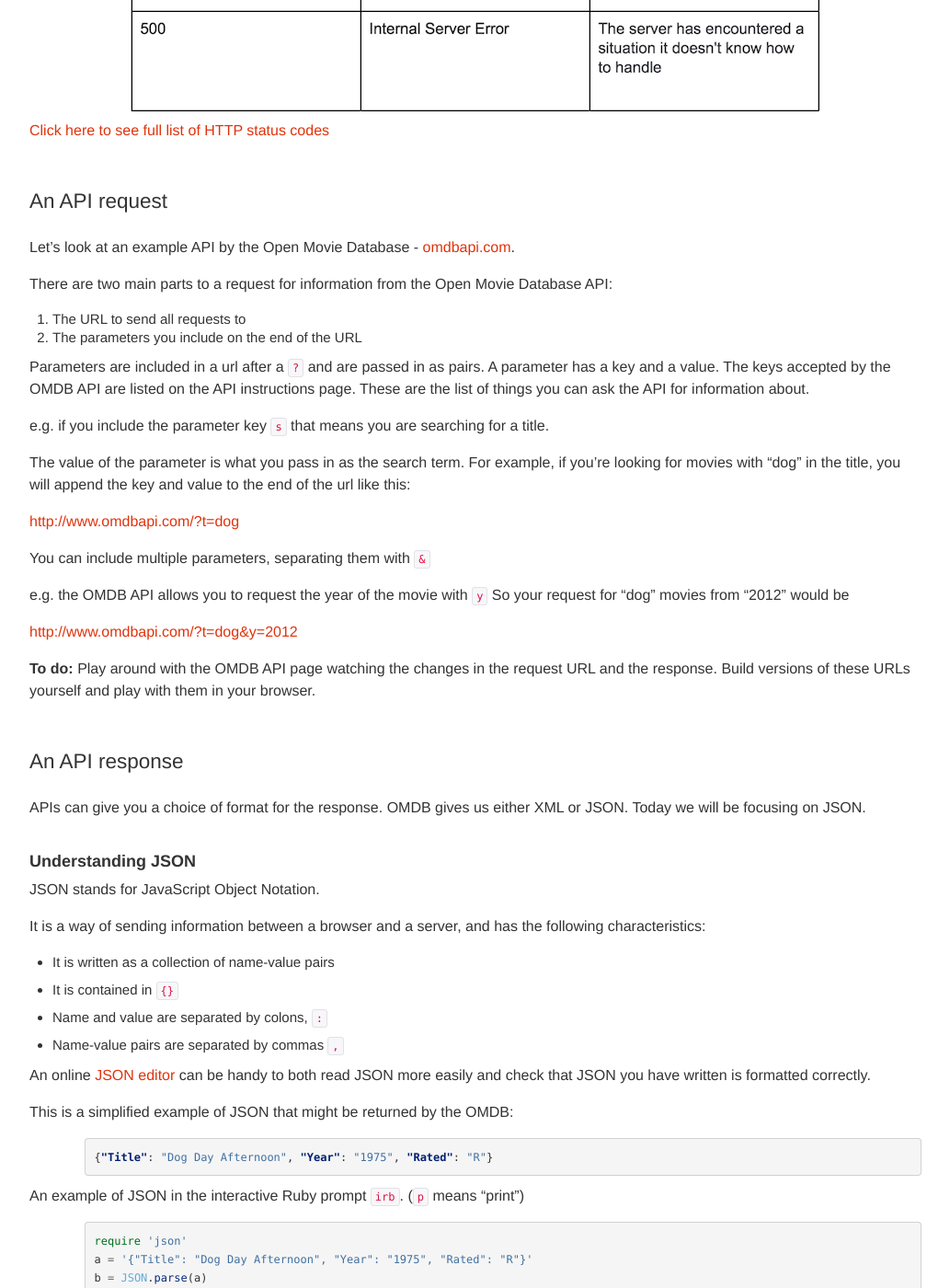
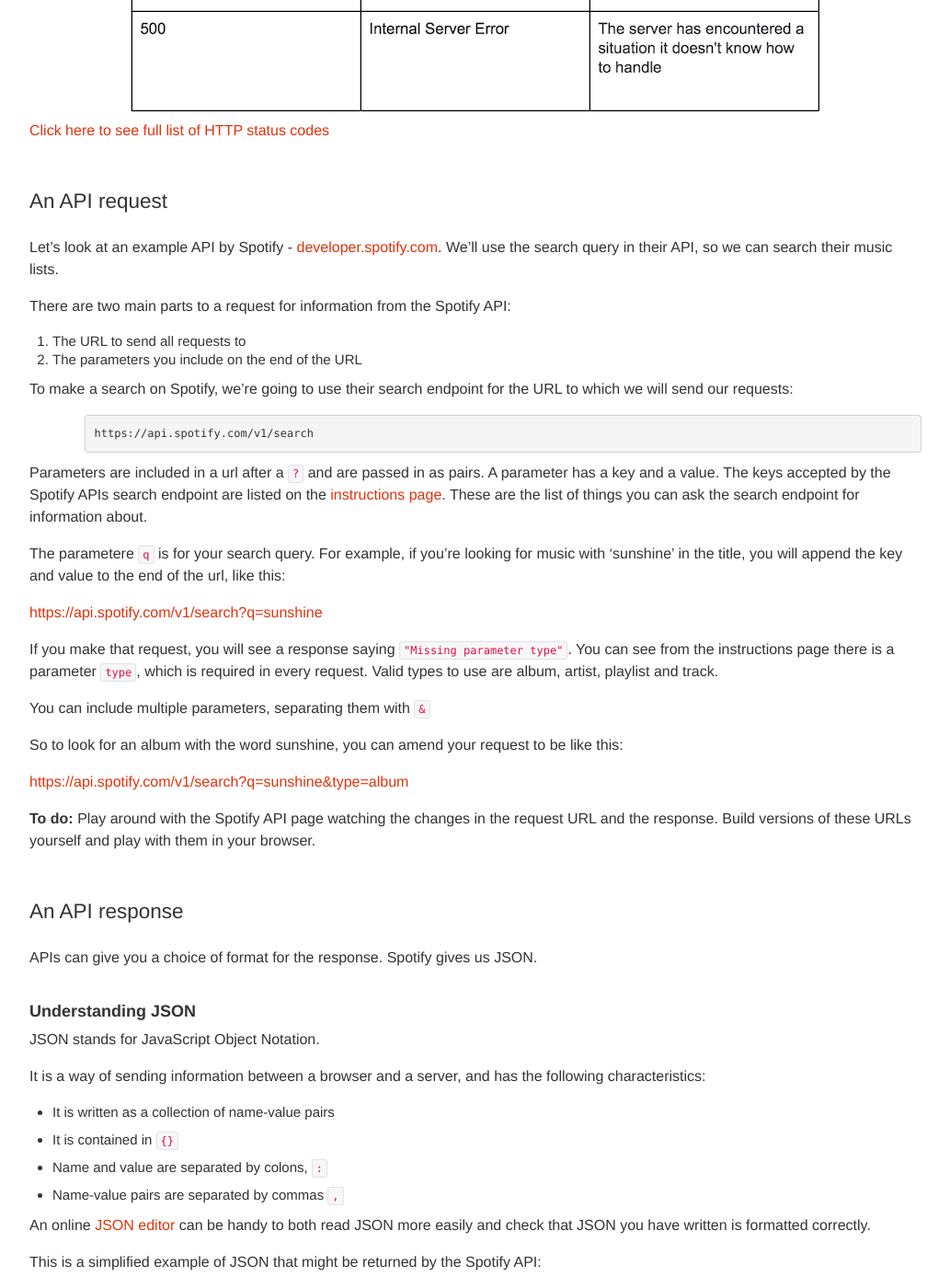
Before and after one commit to tracymu/api-tutorial, a Jekyll site: the page built from index.md, in a window 1280 px wide and 1400 px high, scrolled down 1375 px. Shown: the whole window at 92% size, without its empty margins (53-1086 px from the left). Built offline with Jekyll 4.4.1, drawn with Linux system fonts in a browser that asks for light colours; nearby versions of some CDN libraries; some of the changed text lies outside the part shown.

Commit message:
Update to use spotify

````diff
--- a/index.md
+++ b/index.md
@@ -23,34 +23,38 @@ Your website will request information from an API using HTTP in much the same wa
 
 ### An API request
 
-Let's look at an example API by the Open Movie Database - [omdbapi.com](omdbapi.com).
+Let's look at an example API by Spotify - [developer.spotify.com](https://developer.spotify.com/). We'll use the search query in their API, so we can search their music lists.
 
-There are two main parts to a request for information from the Open Movie Database API:
+There are two main parts to a request for information from the Spotify API:
 
 1. The URL to send all requests to
 2. The parameters you include on the end of the URL
 
-Parameters are included in a url after a `?` and are passed in as pairs. A parameter has a key and a value. The keys accepted by the OMDB API are listed on the API instructions page. These are the list of things you can ask the API for information about.
+To make a search on Spotify, we're going to use their search endpoint for the URL to which we will send our requests:
+```
+https://api.spotify.com/v1/search
+```
+Parameters are included in a url after a `?` and are passed in as pairs. A parameter has a key and a value. The keys accepted by the Spotify APIs search endpoint are listed on the  [instructions page](https://developer.spotify.com/web-api/search-item/). These are the list of things you can ask the search endpoint for information about.
 
-e.g. if you include the parameter key `s` that means you are searching for a title.
+The parametere `q` is for your search query. For example, if you're looking for music with 'sunshine' in the title, you will append the key and value to the end of the url, like this:
 
-The value of the parameter is what you pass in as the search term. For example, if you're looking for movies with "dog" in the title, you will append the key and value to the end of the url like this:
+[https://api.spotify.com/v1/search?q=sunshine](https://api.spotify.com/v1/search?q=sunshine)
 
-[http://www.omdbapi.com/?t=dog](http://www.omdbapi.com/?t=dog)
+If you make that request, you will see a response saying `"Missing parameter type"`.
+You can see from the instructions page there is a parameter `type`, which is required in every request. Valid types to use are album, artist, playlist and track.
 
 You can include multiple parameters, separating them with `&`
 
-e.g. the OMDB API allows you to request the year of the movie with `y`
-So your request for "dog" movies from "2012" would be
+So to look for an album with the word sunshine, you can amend your request to be like this:
 
-[http://www.omdbapi.com/?t=dog&y=2012](http://www.omdbapi.com/?t=dog&y=2012)
+[https://api.spotify.com/v1/search?q=sunshine&type=album](https://api.spotify.com/v1/search?q=sunshine&type=album)
 
 
-**To do:** Play around with the OMDB API page watching the changes in the request URL and the response. Build versions of these URLs yourself and play with them in your browser.
+**To do:** Play around with the Spotify API page watching the changes in the request URL and the response. Build versions of these URLs yourself and play with them in your browser.
 
 ### An API response
 
-APIs can give you a choice of format for the response. OMDB gives us either XML or JSON. Today we will be focusing on JSON.
+APIs can give you a choice of format for the response. Spotify gives us JSON.
 
 #### Understanding JSON
 
@@ -65,49 +69,61 @@ It is a way of sending information between a browser and a server, and has the f
 
 An online [JSON editor](http://www.jsoneditoronline.org/) can be handy to both read JSON more easily and check that JSON you have written is formatted correctly.
 
-This is a simplified example of JSON that might be returned by the OMDB:
+This is a simplified example of JSON that might be returned by the Spotify API:
 
 ```json
-{"Title": "Dog Day Afternoon", "Year": "1975", "Rated": "R"}
+{
+  "name": "Sunshine & Whiskey",
+  "artists": [
+    {
+      "name": "Frankie Ballard"
+    }
+  ]
+}
 ```
 
 An example of JSON in the interactive Ruby prompt `irb`. (`p` means "print")
 
 ```ruby
 require 'json'
-a = '{"Title": "Dog Day Afternoon", "Year": "1975", "Rated": "R"}'
+a = '{"album_type":"album", "name": "Sunshine & Whiskey", "artists":[{"name": "Frankie Ballard"}]}'
 b = JSON.parse(a)
 p b
-p b["Title"]
-p b["Year"]
+p b["name"]
+p b["artists"]
+p b["artists"][0]["name"]
 ```
 
 Output:
 
 ```ruby
-{"Title"=>"Dog Day Afternoon", "Year"=>"1975", "Rated"=>"R"}
-"Dog Day Afternoon"
-"1975"
+{"album_type"=>"album", "name"=>"Sunshine & Whiskey", "artists"=>[{"name"=>"Frankie Ballard"}]}
+
+"Sunshine & Whiskey"
+
+[{"name"=>"Frankie Ballard"}]
+
+"Frankie Ballard"
 ```
+Note that the value of 'artists' is a list, which could contain more than one artist. To refamiliarise yourself with arrays in ruby, check out the [documentation](https://ruby-doc.org/core-1.9.3/Array.html).
 
 ### Checkpoint
 
 - Which of these is JSON?
 
   ```plain
-  {"Title": "Dog Day Afternoon", "Year": "1975", "Rated": "R"}
+{"album_type":"album", "name": "Sunshine & Whiskey", "artists":[{"name": "Frankie Ballard"}]}
   ```
 
   or
 
   ```plain
-  {"Title"=>"Dog Day Afternoon", "Year"=>"1975", "Rated"=>"R"}
+{"album_type"=>"album", "name"=>"Sunshine & Whiskey", "artists"=>[{"name"=>"Frankie Ballard"}]}
   ```
 
 - In the Ruby code example above, what is the type of the variable `a`? What is the type of the variable `b`? (You can check your answer by entering `a.class` or `b.class` into `irb`.)
 - Why do we have two versions of the same data?
 - If you guessed wrong or didn't know, ask the person next to you or an instructor.
-
 
 ## Let's build something using an API
 
@@ -125,7 +141,7 @@ cd projects
 2. Inside that directory make a new rails project.
 
 ```
-rails new movies
+rails new music
 ```
 
 Its output will look something like this:
@@ -158,7 +174,7 @@ Use `bundle show [gemname]` to see where a bundled gem is installed.
 3. Run your new project.
 
 ```
-cd movies
+cd music
 rails s
 ```
 
@@ -187,44 +203,44 @@ You should see this image:
 
 ### Add functionality specific to this app
 
-To write some methods for searching and displaying movies, we will need a controller, let's call it the movies controller.
+To write some methods for searching and displaying music, we will need a controller, let's call it the music controller.
 
 There are two actions we want to have this controller do
 
-- search for movies and
-- show movies,
+- search for songs and
+- show songs,
 
 so let's include those names in the generate command so that those methods will be created for us.
 
-(It's easiest to leave your Rails server running and open a new Terminal or Command Prompt window to run this command. Just make sure you're in the directory where your rails server is. You might have to `cd projects/movies`)
+(It's easiest to leave your Rails server running and open a new Terminal or Command Prompt window to run this command. Just make sure you're in the directory where your rails server is. You might have to `cd projects/music`)
 
 ```
-rails generate controller movies search
+rails generate controller songs search
 ```
 
-This means "Hey Rails, make a new controller called movies with a method called search".
+This means "Hey Rails, make a new controller called songs with a method called search".
 
 Output:
 
 ```
-      create  app/controllers/movies_controller.rb
-       route  get 'movies/search'
+      create  app/controllers/songs_controller.rb
+       route  get 'songs/search'
       invoke  erb
-      create    app/views/movies
-      create    app/views/movies/search.html.erb
+      create    app/views/songs
+      create    app/views/songs/search.html.erb
       invoke  test_unit
-      create    test/controllers/movies_controller_test.rb
+      create    test/controllers/songs_controller_test.rb
       invoke  helper
-      create    app/helpers/movies_helper.rb
+      create    app/helpers/songs_helper.rb
       invoke    test_unit
       invoke  assets
       invoke    coffee
-      create      app/assets/javascripts/movies.coffee
+      create      app/assets/javascripts/songs.coffee
       invoke    scss
-      create      app/assets/stylesheets/movies.scss
+      create      app/assets/stylesheets/songs.scss
 ```
 
-We only really care about `search.html.erb` and `movies_controller.rb` in this tutorial. You can ignore the rest.
+We only really care about `search.html.erb` and `songs_controller.rb` in this tutorial. You can ignore the rest.
 
 Have a look to see what additional files have been added to your app by this command.
 
@@ -232,7 +248,7 @@ If you look in the `config/routes.rb` file, you will see it has also added a rou
 
 ```ruby
 Rails.application.routes.draw do
-  get 'movies/search'
+  get 'songs/search'
 
   # For details on the DSL available within this file, see http://guides.rubyonrails.org/routing.html
 end
@@ -240,7 +256,7 @@ end
 
 Run your server, and you can visit those routes:
 
-e.g. [http://localhost:3000/movies/search](http://localhost:3000/movies/search)
+e.g. [http://localhost:3000/songs/search](http://localhost:3000/songs/search)
 
 ![placeholder]({{ site.url }}/images/placeholder.png)
 
@@ -260,9 +276,9 @@ Which makes a simple search box that looks like this:
 
 ![search box]({{ site.url }}/images/search-box.png)
 
-### Make a request to the OMDB API
+### Make a request to the Spotify API
 
-In your movies controller, update the `search` method.
+In your songs controller, update the `search` method.
 
 ```ruby
 def search
@@ -270,7 +286,7 @@ def search
   return unless q.present?
 
   require 'net/http'
-  uri = URI.parse("http://www.omdbapi.com/?" + { s: q }.to_query)
+  uri = URI.parse("http://www.omdbapi.com/?" + { s: q, type: 'track' }.to_query)
   json = Net::HTTP.get(uri)
 end
 ```
@@ -279,10 +295,41 @@ This will save your search term as a variable called `q`, create the URL you wan
 
 The last two steps are the same as what your web browser was doing earlier, except now this Ruby code is behaving like a web browser and saving the page to a variable.
 
-The result comes back looking like it did in the web browser:
+The result comes back as a JSON list of artists and their details:
 
 ```plain
-{"Search":[{"Title":"Dog Day Afternoon","Year":"1975", ... }]}
+{
+  "artists" : {
+    "href" : "https://api.spotify.com/v1/search?query=sunshine&type=artist&offset=0&limit=20",
+    "items" : [ {
+      "external_urls" : {
+        "spotify" : "https://open.spotify.com/artist/0CjWKoS55T7DOt0HJuwF1H"
+      },
+      "followers" : {
+        "href" : null,
+        "total" : 46277
+      },
+      "genres" : [ "gauze pop" ],
+      "href" : "https://api.spotify.com/v1/artists/0CjWKoS55T7DOt0HJuwF1H",
+      "id" : "0CjWKoS55T7DOt0HJuwF1H",
+      "images" : [ {
+        "height" : 640,
+        "url" : "https://i.scdn.co/image/1c8b2d0aca7d482d08b30ab7879f6d8bf9c73c70",
+        "width" : 640
+      }, {
+        "height" : 320,
+        "url" : "https://i.scdn.co/image/ca29df2a6827ec401946ae8eaac16ca1f895f69b",
+        "width" : 320
+      }, {
+        "height" : 160,
+        "url" : "https://i.scdn.co/image/3566a7f24342fd62eb49d1b4a7ac7c3cffd7763d",
+        "width" : 160
+      } ],
+      "name" : "Bipolar Sunshine",
+      "popularity" : 72,
+      "type" : "artist",
+      "uri" : "spotify:artist:0CjWKoS55T7DOt0HJuwF1H"
+    }, ...
 ```
 
 ### Parse the API results
@@ -298,15 +345,17 @@ To do this, we "parse" it. In programming, parsing means interpreting a formatte
 This takes the big JSON-formatted string that the API sent us and turns it into a Ruby data structure we can work with. The Ruby data structure will look like this:
 
 ```ruby
-{"Search"=>[{"Title"=>"Dog Day Afternoon", "Year"=>"1975", ... }, { Title"=>"Alpha Dog", "Year"=>"2006", "imdbID"=>"tt0426883" ... }, ...]
+{"tracks"=>{"href"=>"https://api.spotify.com/v1/search?query=sunshine&type=track&offset=0&limit=20", "items"=>[{"album"=>{"album_type"=>"album", "artists"=>[{"external_urls"=>{"spotify"=>"https://open.spotify.com/artist/0dvKgSdNB2U1gfp6ZcekYi"}, "href"=>"https://api.spotify.com/v1/artists/0dvKgSdNB2U1gfp6ZcekYi", "id"=>"0dvKgSdNB2U1gfp6ZcekYi", "name"=>"Frankie Ballard", "type"=>"artist", "uri"=>"spotify:artist:0dvKgSdNB2U1gfp6ZcekYi"}], "available_markets"=>["AD", "AR", "AT", "AU", "BE", "BG", "BO", "BR", "CA", "CH", "CL", "CO", "CR", "CY", "CZ", "DE", "DK", "DO", "EC", "EE", "ES", "FI", "FR", "GB", "GR", "GT", "HK", "HN", "HU", "ID", "IE", "IS", "IT", "JP", "LT", "LU", "LV", "MC", "MT", "MX", "MY", "NI", "NL", "NO", "NZ", "PA", "PE", "PH", "PL", "PT", "PY", "SE", "SG", "SK", "SV", "TR", "TW", "US", "UY"], "external_urls"=>{"spotify"=>"https://open.spotify.com/album/5VYrfPF3z9311jpQYEWjof"}, "href"=>"https://api.spotify.com/v1/albums/5VYrfPF3z9311jpQYEWjof", "id"=>"5VYrfPF3z9311jpQYEWjof", "images"=>[{"height"=>640, "url"=>"https://i.scdn.co/image/5a0fe5703a608ba905f278afd4b217f0a61418fa", "width"=>640}, {"height"=>300, "url"=>"https://i.scdn.co/image/7451ad190ae45dea04747c37c97e9edd1d8e2f94", "width"=>300}, {"height"=>64, "url"=>"https://i.scdn.co/image/3dd4bb8bf2b8c42e17aaedd964e54e7329162a0b", "width"=>64}], "name"=>"Sunshine & Whiskey", "type"=>"album", "uri"=>"spotify:album:5VYrfPF3z9311jpQYEWjof"},...
 ```
 
-You can see that `@results` has a key of `"Search"`, whose value is an array. Each movie has a `"Title"`, `"Year"`, etc.
+You can see that `@results` has a key of `"tracks"`, which contains two things - the URL of the search that took place, and a key called `"items"`.
 
-Let's change that last line in our search method to only return the array of movies. To do that, we specify the key `"Search"`.
+The value of `"items"` is an array. Each song in that array has some attributes, including: `"album"`, `"artists"`, `"available_markets"`, `"name"`, `"duration_ms"` etc.
+
+Let's change that last line in our search method to only return the array of songs. To do that, we specify the keys `"tracks"` and `"items"`.
 
 ```ruby
-@results = JSON.parse(json)["Search"]
+@results = JSON.parse(json)["tracks"]["items"]
 ```
 
 [NOTE: If you are interested in what the `@results` object looks like, check out our lesson on how to use a [debugger](debugging)]
@@ -341,16 +390,18 @@ Find the `search.html.erb` view file and add this code to the end:
 
 ```erb
 <% if @results.present? %>
-  <h1>Movies Found</h1>
+  <h1>Songs Found</h1>
   <ul>
-    <% @results.each do |movie| %>
-      <li><%= movie["Title"] %></li>
+    <% @results.each do |song| %>
+      <li><%= song["name"] %></li>
     <% end %>
   </ul>
 <% end %>
 ```
 
-This code includes a loop, which will loop through each of the movies and pull out the value for the `"Title"` key.
+This code includes a loop, which will loop through each of the songs and pull out the value for the `"name"` key.
+
+Note in your results you will see names of songs that don't necessarily include your keyword. This is because the search functionality is run on all fields of the songs - not just the name. Read the [documentation on the search endpoint](https://developer.spotify.com/web-api/search-item/) to find out how to restrict your search just to the name (or album title, or artist, etc.)
 
 ### Checkpoint
 
@@ -364,9 +415,10 @@ This code includes a loop, which will loop through each of the movies and pull o
 
 ### Now try
 
- - What happens when you replace `<li><%= movie["Title"] %></li>` with `<li><%= movie %></li>`?
- - Can you display movie attributes other than the title?
- - Can you add a `text_field_tag(:year)` to your form and update your controller so it searches by year also?
+ - What happens when you replace `<li><%= song["name"] %></li>` with `<li><%= song %></li>`?
+ - Can you display song attributes other than the title?
+ - Can you search specifically on name or other attribute?
+ - Can you add a `text_field_tag(:market)` to your form and update your controller so it searches by market also?
 
 ### Other tutorials:
 
````
Also changed, not shown: other parts of index.md (+1 -1 lines).
